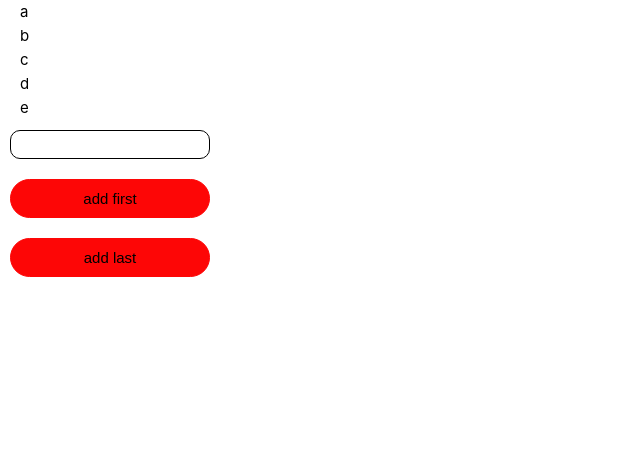
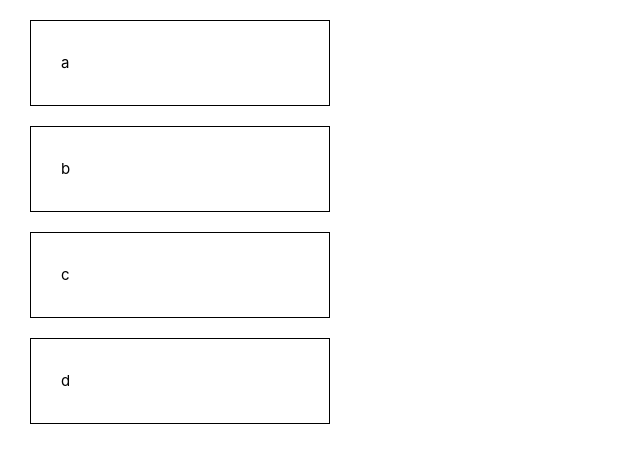
Before and after one commit to aanddi/vue3_exercises, a Vue app in the folder vue3/: page / in a window 1280 px wide. Shown: the top 462 px of the page, without its empty margins (0-640 px from the left). Built offline with nearby package versions, Linux system fonts and the light colour scheme.

Commit message:
Кнопка для удаления элемента массива в Vue

```diff
--- a/vue3/src/App.vue
+++ b/vue3/src/App.vue
@@ -2,16 +2,12 @@
 export default {
   data() {
     return {
-      newItem: '',
-      items: ['a', 'b', 'c', 'd', 'e'],
+      arr: ['a', 'b', 'c', 'd']
     }
   },
   methods: {
-    addFirstItem: function () {
-     this.items.unshift(this.newItem);
-    },
-    addlastItem: function () {
-     this.items.push(this.newItem);
+    removeItem: function (index)  {
+      this.arr.splice(index, 1)
     }
   }
 }
@@ -19,13 +15,12 @@ export default {
 
 <template>
   <ul>
-    <li v-for="(item, index) in items" :key="index">
+    <li class="block" @click="removeItem(index)" v-for="(item, index) in arr" :key="index">
       {{ item }}
     </li>
   </ul>
-  <input v-model="newItem" class="block_input">
-  <button @click="addFirstItem" class="btn">add first</button>
-  <button @click="addlastItem" class="btn">add last</button>
+
+
 </template>
 
 <style>
@@ -38,6 +33,11 @@ export default {
   display: flex;
   justify-content: center;
   flex-direction: column;
+}
+
+.block:hover{
+  background-color: #000;
+  color: #fff;
 }
 
 .block_input {
```
